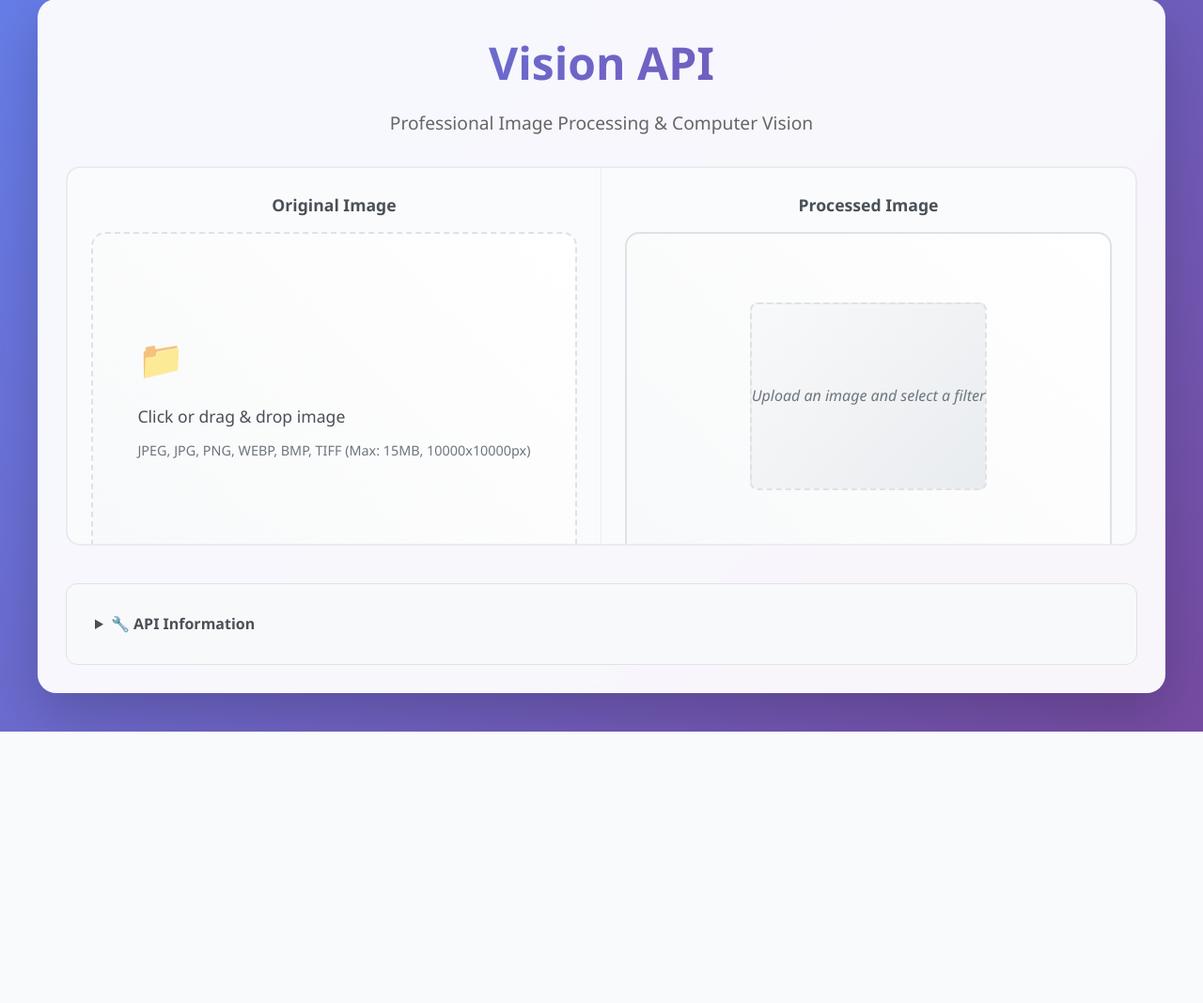
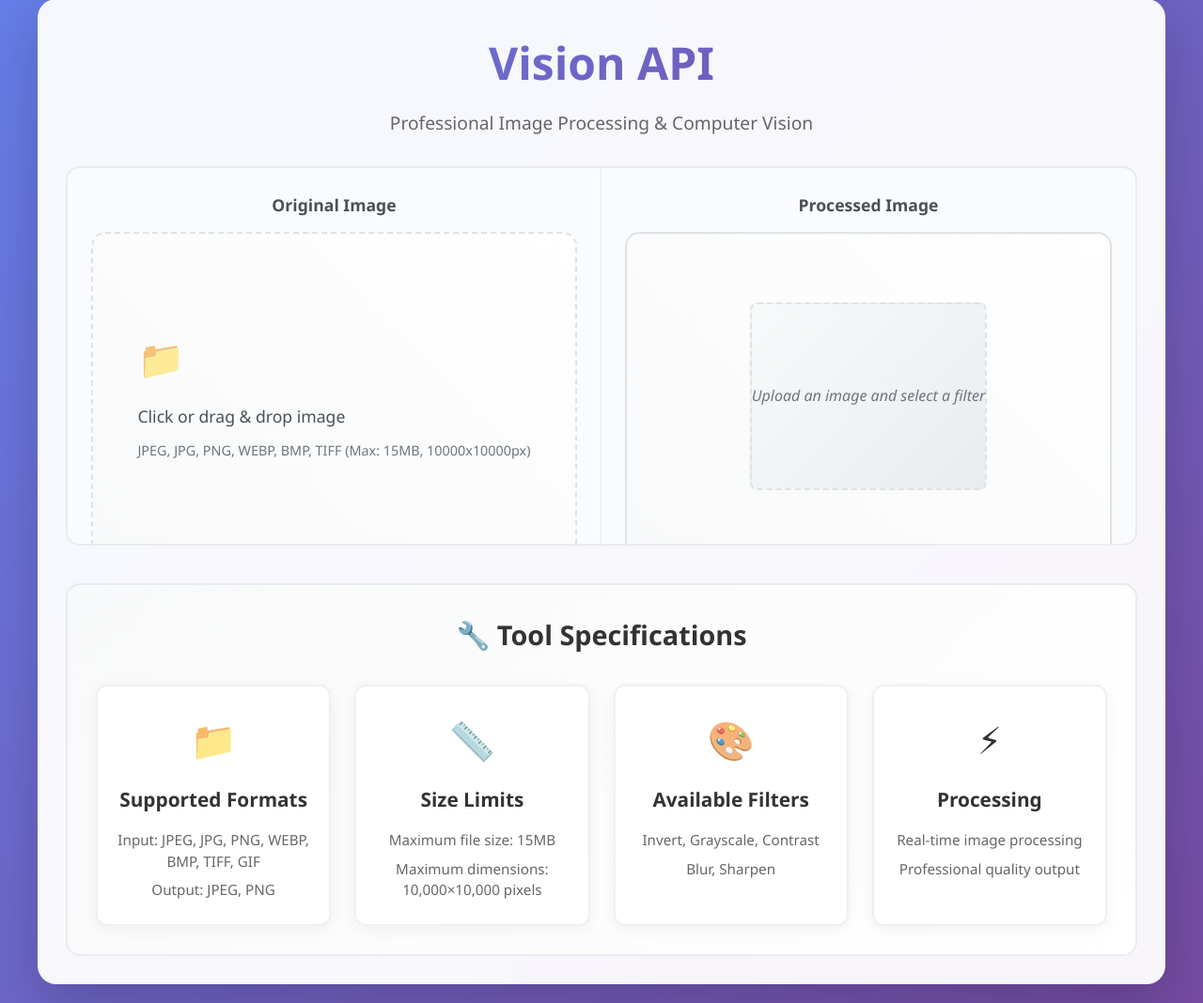
Before and after one commit to salarghaffarian/vision_api, a Flask app: page / in a window 1280 px wide. Shown: the part 21-1089 px from the top of the page at 94% size. Before the commit the page ends 800 px from the top, so only its background shows below. Run offline with Flask 3, Linux system fonts and the light colour scheme.

Commit message:
Remove the API information and replace it with Tool Specifications

```diff
--- a/static/style.css
+++ b/static/style.css
@@ -574,64 +574,68 @@ input[type="range"]::-moz-range-thumb {
     color: #721c24;
 }
 
-/* API Information */
-.api-info {
+/* Tool Specifications */
+.tool-specs {
     margin-top: 40px;
-    padding: 20px;
-    background: #f8f9fa;
-    border-radius: 12px;
-    border: 1px solid #dee2e6;
+    padding: 30px;
+    background: linear-gradient(135deg, #f8f9fa, #ffffff);
+    border-radius: 15px;
+    border: 2px solid #e9ecef;
 }
 
-.api-info details {
-    cursor: pointer;
+.tool-specs h3 {
+    text-align: center;
+    color: #333;
+    margin-bottom: 30px;
+    font-size: 1.8em;
+    font-weight: 600;
 }
 
-.api-info summary {
-    font-weight: 600;
-    color: #495057;
-    padding: 10px;
-    border-radius: 8px;
-    transition: background-color 0.3s ease;
+.specs-grid {
+    display: grid;
+    grid-template-columns: repeat(auto-fit, minmax(250px, 1fr));
+    gap: 25px;
+    margin-top: 20px;
 }
 
-.api-info summary:hover {
-    background-color: #e9ecef;
+.spec-item {
+    background: white;
+    padding: 25px 20px;
+    border-radius: 12px;
+    text-align: center;
+    border: 2px solid #f0f0f0;
+    transition: all 0.3s ease;
+    box-shadow: 0 4px 15px rgba(0, 0, 0, 0.05);
 }
 
-.api-content {
-    margin-top: 15px;
-    padding: 15px;
-    background: white;
-    border-radius: 8px;
+.spec-item:hover {
+    border-color: #667eea;
+    transform: translateY(-3px);
+    box-shadow: 0 8px 25px rgba(102, 126, 234, 0.15);
 }
 
-.api-content h4 {
-    color: #333;
-    margin-bottom: 10px;
-    margin-top: 15px;
+.spec-icon {
+    font-size: 2.5em;
+    margin-bottom: 15px;
+    opacity: 0.8;
 }
 
-.api-content h4:first-child {
-    margin-top: 0;
+.spec-item h4 {
+    color: #333;
+    margin-bottom: 15px;
+    font-size: 1.3em;
+    font-weight: 600;
 }
 
-.api-content ul {
-    margin-left: 20px;
-    margin-bottom: 15px;
+.spec-item p {
+    color: #666;
+    margin-bottom: 8px;
+    font-size: 0.95em;
+    line-height: 1.5;
 }
 
-.api-content li {
-    margin-bottom: 5px;
-}
-
-.api-content code {
-    background: #f8f9fa;
-    padding: 2px 6px;
-    border-radius: 4px;
-    font-family: 'Courier New', monospace;
-    color: #667eea;
-    font-weight: 600;
+.spec-item p:last-child {
+    margin-bottom: 0;
 }
 
 /* Loading Animation */
--- a/templates/index.html
+++ b/templates/index.html
@@ -240,24 +240,38 @@
             </div>
         </div>
 
-        <!-- API Information -->
-        <div class="api-info">
-            <details>
-                <summary>🔧 API Information</summary>
-                <div class="api-content">
-                    <h4>Available Endpoints:</h4>
-                    <ul>
-                        <li><code>POST /process</code> - Process image with selected filter</li>
-                        <li><code>GET /filters</code> - Get available filters and parameters</li>
-                        <li><code>GET /health</code> - API health check</li>
-                    </ul>
-                    <h4>Supported Formats:</h4>
-                    <p>Input: JPEG, PNG, WEBP, BMP, TIFF<br>
-                    Output: JPEG, PNG</p>
-                    <h4>Size Limits:</h4>
-                    <p>Maximum image size: 10000x10000 pixels</p>
+        <!-- Tool Specifications -->
+        <div class="tool-specs">
+            <h3>🔧 Tool Specifications</h3>
+            <div class="specs-grid">
+                <div class="spec-item">
+                    <div class="spec-icon">📁</div>
+                    <h4>Supported Formats</h4>
+                    <p>Input: JPEG, JPG, PNG, WEBP, BMP, TIFF, GIF</p>
+                    <p>Output: JPEG, PNG</p>
                 </div>
-            </details>
+
+                <div class="spec-item">
+                    <div class="spec-icon">📏</div>
+                    <h4>Size Limits</h4>
+                    <p>Maximum file size: 15MB</p>
+                    <p>Maximum dimensions: 10,000×10,000 pixels</p>
+                </div>
+
+                <div class="spec-item">
+                    <div class="spec-icon">🎨</div>
+                    <h4>Available Filters</h4>
+                    <p>Invert, Grayscale, Contrast</p>
+                    <p>Blur, Sharpen</p>
+                </div>
+
+                <div class="spec-item">
+                    <div class="spec-icon">⚡</div>
+                    <h4>Processing</h4>
+                    <p>Real-time image processing</p>
+                    <p>Professional quality output</p>
+                </div>
+            </div>
         </div>
     </div>
 
```
